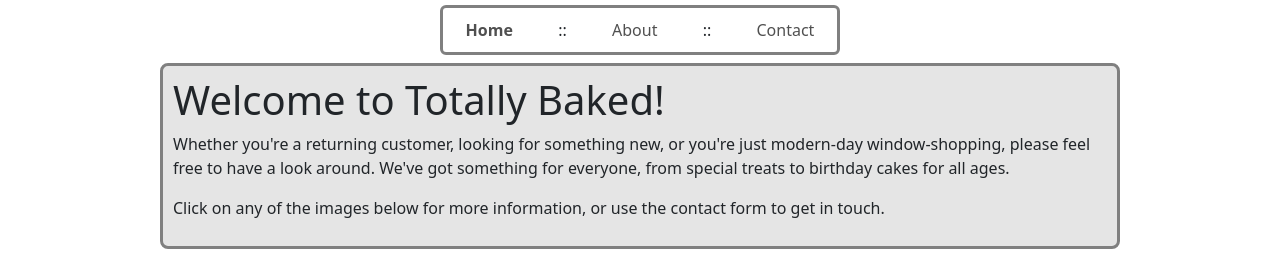
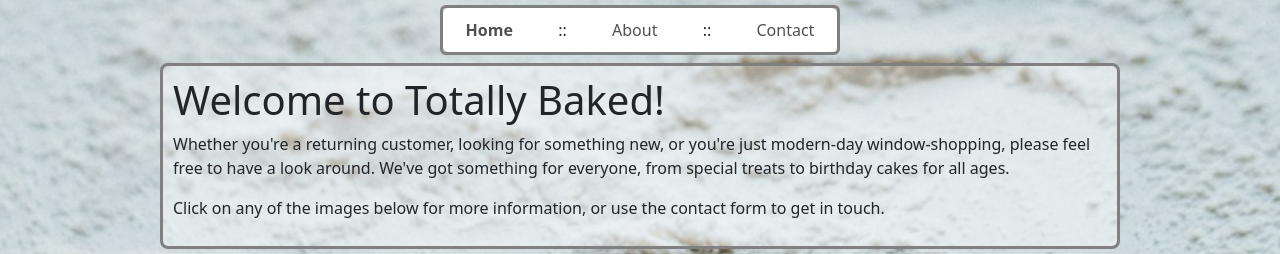
Before and after one commit to mikesealey/ci_pp1, a plain HTML site: page index.html in a window 1280 px wide. Shown: the part 450-704 px from the top of the page. Drawn offline with nearby package versions, Linux system fonts and the light colour scheme; files whose address does not match are found by name.

Commit message:
adds background image and adjusts textboxes opacty accordingly

```diff
--- a/assets/css/style.css
+++ b/assets/css/style.css
@@ -1,5 +1,12 @@
 div {
     max-width: 100%;
+}
+
+body {
+    background-image: url("../images/nathan-dumlao-KMEqlxz3mKc-unsplash.jpg");
+    background-size: cover;
+    background-repeat: no-repeat;
+    background-position: center center;
 }
 
 /* Logo & Nav */
@@ -45,7 +52,7 @@ footer {
 
 .text-box {
     border: 3px solid #808080;
-    background-color: rgba(127, 127, 127, 0.2);
+    background-color: rgba(255, 255, 255, 0.4);
     max-width: 1250px;
     padding: 10px;
 
```
Also changed, not shown: assets/images/nathan-dumlao-KMEqlxz3mKc-unsplash.jpg (added).
